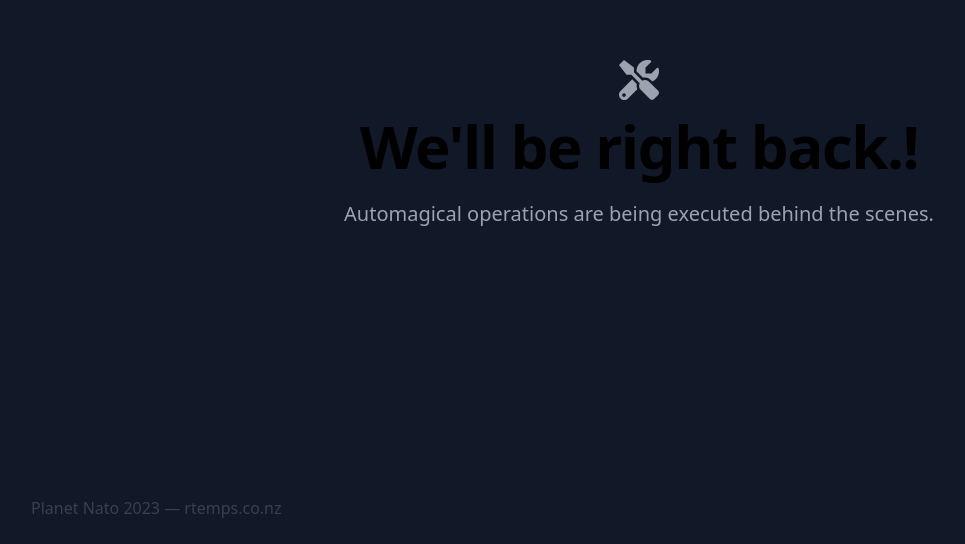
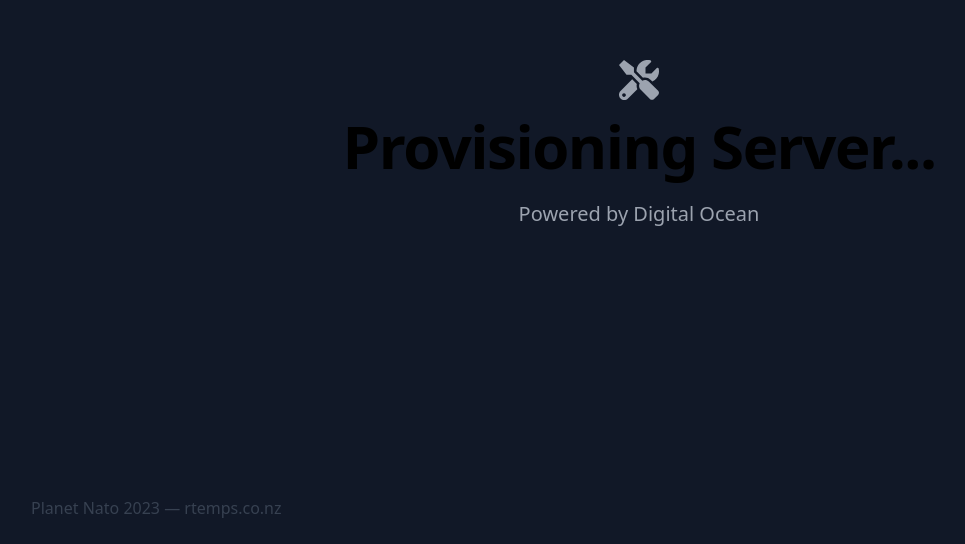
Before and after one commit to PlanetNato/maintenance-page-rtemps, a plain HTML site: page index.html in a window 1280 px wide. Shown: the part 256-800 px from the top of the page, without its empty margins (1-966 px from the left). Drawn offline with nearby package versions, Linux system fonts and the light colour scheme.

Commit message:
Updated message

```diff
--- a/index.html
+++ b/index.html
@@ -12,11 +12,11 @@
             <div>
                 <svg class="mx-auto mb-4 w-10 h-10 text-gray-400" xmlns="http://www.w3.org/2000/svg" viewBox="0 0 512 512"><path fill="currentColor" d="M331.8 224.1c28.29 0 54.88 10.99 74.86 30.97l19.59 19.59c40.01-17.74 71.25-53.3 81.62-96.65c5.725-23.92 5.34-47.08 .2148-68.4c-2.613-10.88-16.43-14.51-24.34-6.604l-68.9 68.9h-75.6V97.2l68.9-68.9c7.912-7.912 4.275-21.73-6.604-24.34c-21.32-5.125-44.48-5.51-68.4 .2148c-55.3 13.23-98.39 60.22-107.2 116.4C224.5 128.9 224.2 137 224.3 145l82.78 82.86C315.2 225.1 323.5 224.1 331.8 224.1zM384 278.6c-23.16-23.16-57.57-27.57-85.39-13.9L191.1 158L191.1 95.99l-127.1-95.99L0 63.1l96 127.1l62.04 .0077l106.7 106.6c-13.67 27.82-9.251 62.23 13.91 85.39l117 117.1c14.62 14.5 38.21 14.5 52.71-.0016l52.75-52.75c14.5-14.5 14.5-38.08-.0016-52.71L384 278.6zM227.9 307L168.7 247.9l-148.9 148.9c-26.37 26.37-26.37 69.08 0 95.45C32.96 505.4 50.21 512 67.5 512s34.54-6.592 47.72-19.78l119.1-119.1C225.5 352.3 222.6 329.4 227.9 307zM64 472c-13.25 0-24-10.75-24-24c0-13.26 10.75-24 24-24S88 434.7 88 448C88 461.3 77.25 472 64 472z"/></svg>
                 <h1 class="mb-4 text-4xl font-bold tracking-tight leading-none lg:mb-6 md:text-5xl xl:text-6xl dark:text-white">
-                    We'll be right back.!
+                    Provisioning Server...
                 </h1>
             </div>
             <p class="font-light md:text-lg xl:text-xl text-gray-400">
-                Automagical operations are being executed behind the scenes.
+                Powered by Digital Ocean
             </p>
         </div>
 
```
